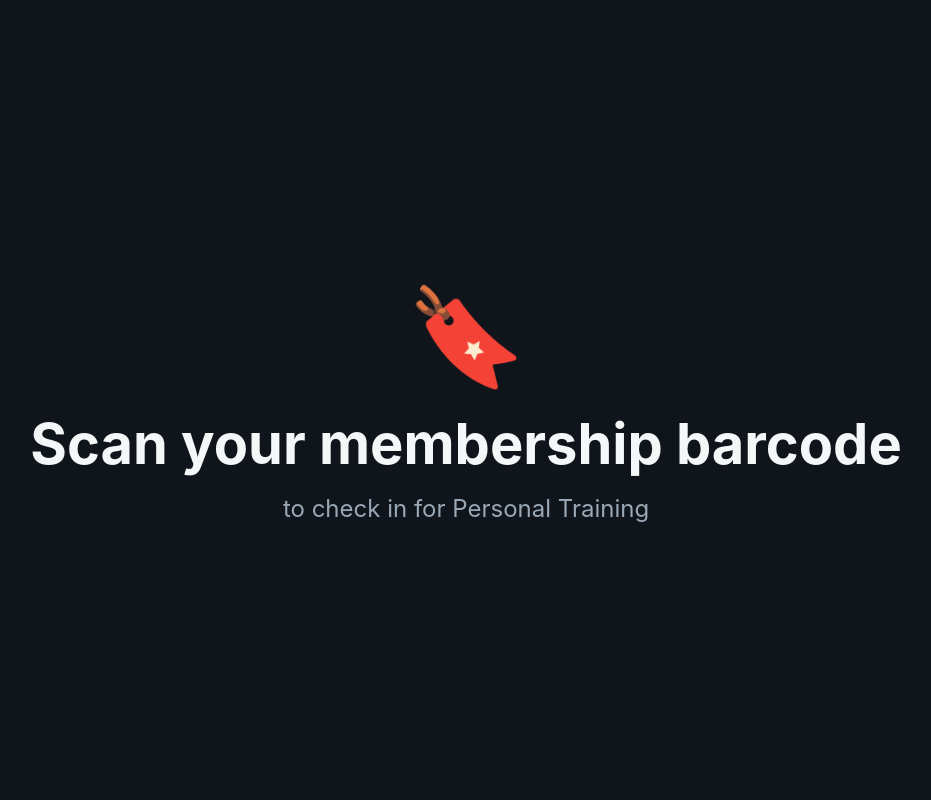
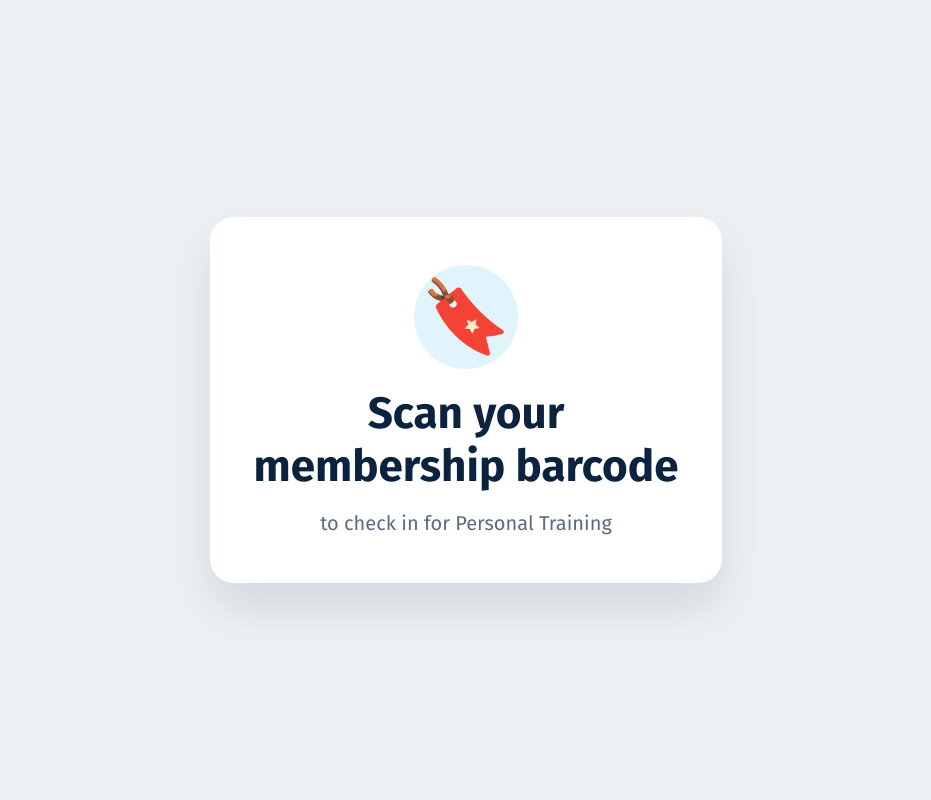
Before and after one commit to AlperJCC/Personal-Training, a Flask app: page / in a window 1280 px wide. Shown: the whole page, without its empty margins (174-1105 px from the left). Run offline with Flask 3, Linux system fonts and the light colour scheme.

Commit message:
Refactor kiosk styles and update color variables

```diff
--- a/static/kiosk.css
+++ b/static/kiosk.css
@@ -1,11 +1,24 @@
+@import url('https://fonts.googleapis.com/css2?family=Fira+Sans:wght@400;600;700&display=swap');
+
+:root {
+  --alper-green: #7bc24f;
+  --alper-navy: #0b233f;
+  --alper-cyan: #09a6e0;
+  --alper-white: #ffffff;
+  --surface-bg: #eef1f4;      /* soft neutral behind the white card */
+  --text-muted: #5b6b7c;      /* navy-tinted gray for secondary text */
+  --border-subtle: #dde3ea;
+  --error: #d64545;           /* kept semantic/red — errors should read as errors regardless of palette */
+}
+
 * { box-sizing: border-box; }
 
 html, body {
   margin: 0;
   height: 100%;
-  background: #10151c;
-  color: #f4f6f8;
-  font-family: -apple-system, BlinkMacSystemFont, "Segoe UI", Roboto, sans-serif;
+  background: var(--surface-bg);
+  color: var(--alper-navy);
+  font-family: 'Fira Sans', -apple-system, BlinkMacSystemFont, "Segoe UI", Roboto, sans-serif;
   overflow: hidden;
 }
 
@@ -14,17 +27,24 @@ html, body {
   display: flex;
   align-items: center;
   justify-content: center;
-  text-align: center;
   padding: 2rem;
   transition: background-color 0.2s ease;
 }
 
+/* Everything sits on a clean white card — reads as a polished, branded
+   kiosk rather than a bare full-bleed screen. */
 .view {
   display: none;
   flex-direction: column;
   align-items: center;
-  gap: 0.75rem;
-  max-width: 90vw;
+  gap: 0.85rem;
+  max-width: 32rem;
+  width: 100%;
+  background: var(--alper-white);
+  border-radius: 1.5rem;
+  padding: 3rem 2.5rem;
+  box-shadow: 0 1.5rem 3rem rgba(11, 35, 63, 0.12);
+  text-align: center;
 }
 
 .state-idle #view-idle,
@@ -36,72 +56,85 @@ html, body {
 }
 
 h1 {
-  font-size: clamp(2rem, 5vw, 3.5rem);
+  font-size: clamp(1.75rem, 4vw, 2.75rem);
+  font-weight: 700;
+  color: var(--alper-navy);
   margin: 0.25rem 0;
 }
 
 .hint {
-  font-size: 1.5rem;
-  color: #9aa7b5;
+  font-size: 1.25rem;
+  color: var(--text-muted);
   margin: 0;
 }
 
 .scan-icon {
-  font-size: 6rem;
+  font-size: 4.5rem;
+  width: 6.5rem;
+  height: 6.5rem;
+  line-height: 6.5rem;
+  border-radius: 50%;
+  background: rgba(9, 166, 224, 0.12);
+  color: var(--alper-cyan);
 }
 
 .spinner {
-  width: 5rem;
-  height: 5rem;
-  border: 0.5rem solid #2a3543;
-  border-top-color: #4da3ff;
+  width: 4rem;
+  height: 4rem;
+  border: 0.4rem solid var(--border-subtle);
+  border-top-color: var(--alper-cyan);
   border-radius: 50%;
   animation: spin 0.8s linear infinite;
 }
 @keyframes spin { to { transform: rotate(360deg); } }
 
 .member-photo {
-  width: 12rem;
-  height: 12rem;
+  width: 10rem;
+  height: 10rem;
   object-fit: cover;
   border-radius: 50%;
-  border: 0.35rem solid #2a3543;
-  background: #2a3543;
+  border: 0.3rem solid var(--border-subtle);
+  background: var(--border-subtle);
 }
+.state-redeemed .member-photo { border-color: var(--alper-green); }
+.state-declined .member-photo { border-color: #e0a716; }
 
 .status-line {
-  font-size: 1.75rem;
-  font-weight: 600;
+  font-size: 1.5rem;
+  font-weight: 700;
   margin: 0;
 }
-.status-line.success { color: #3ddc84; }
-.status-line.declined { color: #f5c542; }
+.status-line.success { color: var(--alper-green); }
+.status-line.declined { color: #b3820f; }
 
 .detail {
-  font-size: 1.3rem;
-  color: #cdd6e0;
+  font-size: 1.15rem;
+  color: var(--text-muted);
   margin: 0;
 }
 .detail-big {
-  font-size: 1.6rem;
+  font-size: 1.35rem;
   font-weight: 600;
+  color: var(--alper-navy);
   margin: 0.25rem 0 0;
 }
 
 .error-icon {
-  font-size: 5rem;
-  width: 6rem;
-  height: 6rem;
-  line-height: 6rem;
+  font-size: 3.5rem;
+  width: 5rem;
+  height: 5rem;
+  line-height: 5rem;
   border-radius: 50%;
-  background: #e5484d;
-  color: #10151c;
+  background: var(--error);
+  color: var(--alper-white);
   font-weight: 900;
 }
 
-.state-redeemed { background-color: #133220; }
-.state-declined { background-color: #3a3311; }
-.state-error { background-color: #3a1414; }
+/* Subtle brand-tinted backdrop per state, without overpowering the
+   white card itself. */
+.state-redeemed { background-color: #eef8ee; }
+.state-declined { background-color: #fbf3df; }
+.state-error { background-color: #fbeaea; }
 
 #scan-input {
   position: fixed;
```
Also changed, not shown: other parts of static/kiosk.css (+58 -0 lines).
